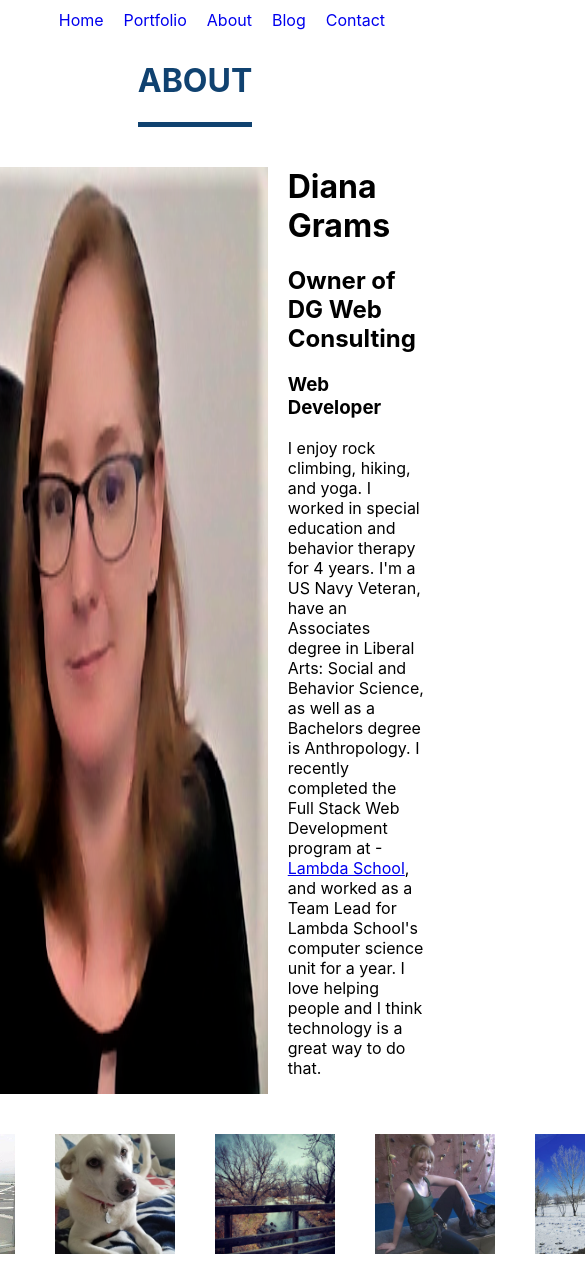
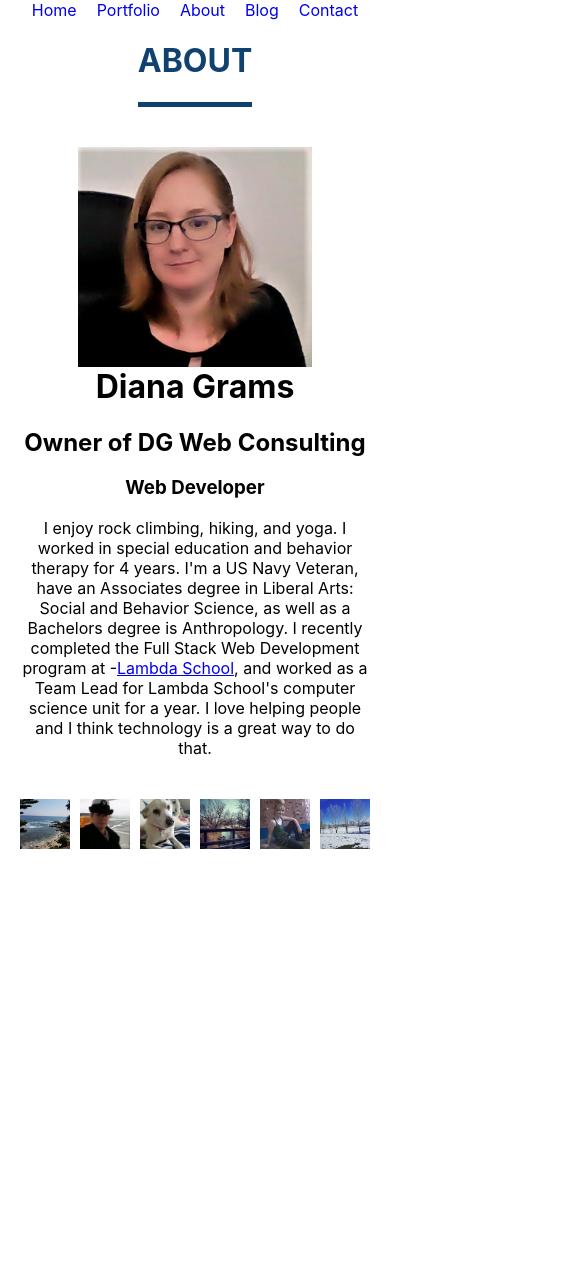
Before and after one commit to deegrams221/myportfolio, a React (Create React App) app: page /about in a window 390 px wide. Shown: the top 1274 px of the page, 585 px wide, since content can reach past the window. After the commit the page ends 854 px from the top, so only its background shows below. Built offline with nearby package versions, Linux system fonts and the light colour scheme.

Commit message:
fixed responsiveness for about page

```diff
--- a/src/App.css
+++ b/src/App.css
@@ -118,9 +118,9 @@
   justify-content: center;
 }
 
-.navigation {
+/* .navigation {
   margin: 10px auto;
-}
+} */
 
 .navigation > .nav-button {
   padding: 10px;
@@ -146,6 +146,10 @@
   display: flex;
 }
 
+.about > .about-content > img {
+  object-fit: cover;
+}
+
 .about > .about-content > .about-description {
   width: 35vw;
   padding: 0 20px;
@@ -159,12 +163,54 @@
   margin-top: 20px;
   display: flex;
 }
+
 .about > .about-images > .about-img {
   padding: 20px;
   width: 120px;
   max-width: 120px;
   max-height: 120px;
   object-fit: cover;
+}
+
+@media screen and (max-width: 768px) {
+  .about {
+    width: 25rem;
+  }
+
+  .about > .about-content {
+    flex-direction: column;
+  }
+
+  .about > .about-content > img {
+    margin: 0 auto;
+    width: 60vw;
+  }
+
+  .about > .about-content > .about-description {
+    text-align: center;
+    width: 90vw;
+  }
+
+  .about > .about-images > .about-img {
+    padding: 5px;
+    width: 85px;
+    max-width: 85px;
+    max-height: 85px;
+  }
+}
+
+@media screen and (max-width: 480px) {
+  .about {
+    width: 90vw;
+    margin: 0 auto;
+  }
+
+  .about > .about-images > .about-img {
+    padding: 5px;
+    width: 50px;
+    max-width: 50px;
+    max-height: 50px;
+  }
 }
 
 .blog {
@@ -244,7 +290,7 @@ input[type='submit']:hover {
   background-color: #cb376a;
 }
 
-@media screen and (max-width: 620px) {
+@media screen and (max-width: 768px) {
   form {
     width: 25rem;
   }
```
